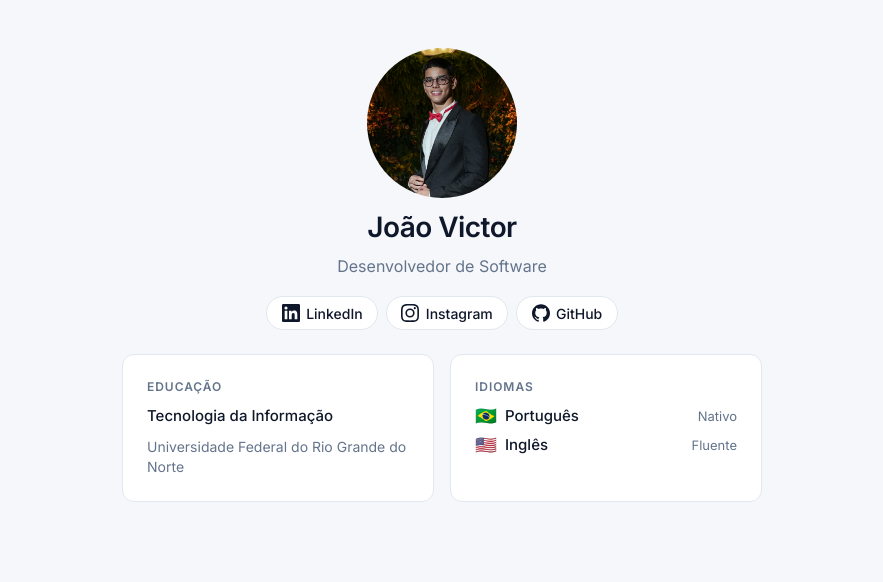
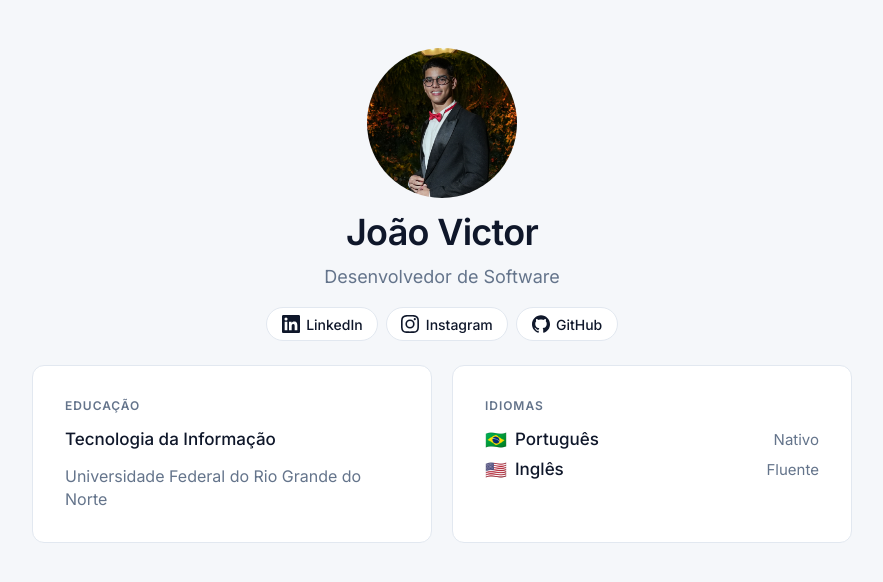
Before and after one commit to jvbgomes/portifolio, a Next.js app: page / in a window 1280 px wide. Shown: the top 582 px of the page, without its empty margins (198-1081 px from the left). Built offline with nearby package versions, Linux system fonts and the light colour scheme.

Commit message:
style: aumenta tamanho do conteúdo e largura dos cards

```diff
--- a/app/page.module.css
+++ b/app/page.module.css
@@ -27,14 +27,14 @@
 }
 
 .name {
-  font-size: 1.75rem;
+  font-size: 2.25rem;
   font-weight: 600;
   color: var(--text);
   letter-spacing: -0.02em;
 }
 
 .subtitle {
-  font-size: 1rem;
+  font-size: 1.125rem;
   color: var(--muted);
   font-weight: 400;
 }
@@ -74,9 +74,9 @@
 .grid {
   display: grid;
   grid-template-columns: 1fr 1fr;
-  gap: 1rem;
+  gap: 1.25rem;
   width: 100%;
-  max-width: 640px;
+  max-width: 820px;
 }
 
 @media (max-width: 520px) {
@@ -89,10 +89,10 @@
   background: var(--surface);
   border: 1px solid var(--border);
   border-radius: 12px;
-  padding: 1.5rem;
+  padding: 2rem;
   display: flex;
   flex-direction: column;
-  gap: 0.75rem;
+  gap: 1rem;
 }
 
 .cardTitle {
@@ -106,13 +106,13 @@
 /* Education */
 
 .degree {
-  font-size: 0.9375rem;
+  font-size: 1.0625rem;
   font-weight: 500;
   color: var(--text);
 }
 
 .school {
-  font-size: 0.875rem;
+  font-size: 1rem;
   color: var(--muted);
   line-height: 1.4;
 }
@@ -138,13 +138,13 @@
 }
 
 .langName {
-  font-size: 0.9375rem;
+  font-size: 1.0625rem;
   font-weight: 500;
   color: var(--text);
   flex: 1;
 }
 
 .langLevel {
-  font-size: 0.8125rem;
+  font-size: 0.9375rem;
   color: var(--muted);
 }
```
